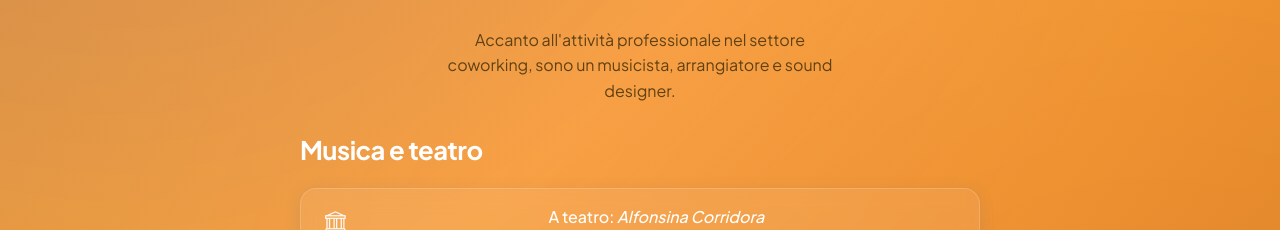
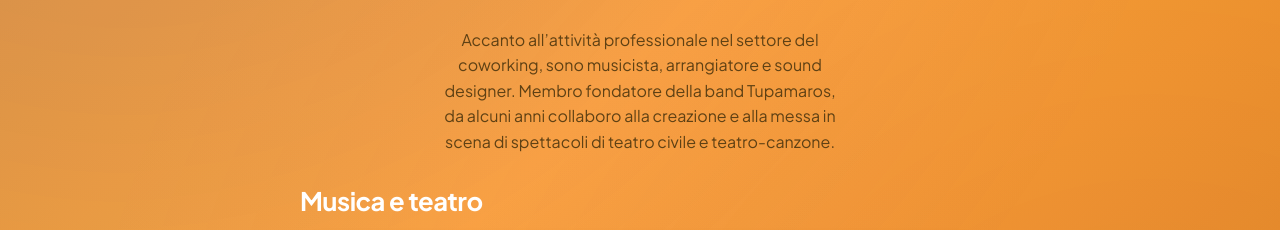
Before and after one commit to garubi/linktree, a plain HTML site: page index.html in a window 1280 px wide. Shown: the part 341-571 px from the top of the page. Drawn offline with nearby package versions, Linux system fonts and the light colour scheme.

Commit message:
Migliorata la descrizione e i meta descirption

```diff
--- a/index.html
+++ b/index.html
@@ -6,8 +6,8 @@
     <meta name="viewport" content="width=device-width, initial-scale=1.0">
     <title>Stefano Garuti - Profili social</title>
     <!-- SEO Meta Tags -->
-    <meta name="description" content="Musicista, autore, sound designer. Camminatore di montagne e pedalatore di pianure. Nel tempo libero imprenditore del settore coworking e sviluppatore">
-        <meta name="keywords" content="Stefano Garuti, musicista, autore, sound designer, camminatore, ciclista, imprenditore, coworking, sviluppatore, portfolio, links">
+    <meta name="description" content="Accanto all’attività professionale nel settore del coworking, sono musicista e arrangiatore. Membro della band Tupamaros, collaboro a spettacoli di teatro civile e teatro-canzone.">
+        <meta name="keywords" content="Stefano Garuti, musicista, autore, sound designer, teatro civile, imprenditore, coworking, sviluppatore, portfolio, links">
         <meta name="author" content="Stefano Garuti">
     <meta name="robots" content="index, follow">
 
@@ -15,14 +15,14 @@
     <meta property="og:type" content="website">
     <meta property="og:url" content="https://stefanogaruti.it/">
     <meta property="og:title" content="Stefano Garuti - Profili social">
-    <meta property="og:description" content="Musicista, autore, sound designer. Camminatore di montagne e pedalatore di pianure. Nel tempo libero imprenditore del settore coworking e sviluppatore">
+    <meta property="og:description" content="Accanto all’attività professionale nel settore del coworking, sono musicista e arrangiatore. Membro della band Tupamaros, collaboro a spettacoli di teatro civile e teatro-canzone.">
     <meta property="og:image" content="https://stefanogaruti.it/asset/ste-frulli.jpg">
 
     <!-- Twitter -->
     <meta name="twitter:card" content="summary_large_image">
     <meta name="twitter:url" content="https://stefanogaruti.it/">
     <meta name="twitter:title" content="Stefano Garuti - Profili social">
-    <meta name="twitter:description" content="Musicista, autore, sound designer. Camminatore di montagne e pedalatore di pianure. Nel tempo libero imprenditore del settore coworking e sviluppatore">
+    <meta name="twitter:description" content="Accanto all’attività professionale nel settore del coworking, sono musicista e arrangiatore. Membro della band Tupamaros, collaboro a spettacoli di teatro civile e teatro-canzone.">
     <meta name="twitter:image" content="https://stefanogaruti.it/asset/ste-frulli.jpg">
 
     <!-- Canonical URL -->
@@ -481,7 +481,7 @@
         </div>
             <!-- BIO: Translated according to language -->
             <p class="profile-bio">
-                Accanto all'attività professionale nel settore coworking, sono un musicista, arrangiatore e sound designer.
+               Accanto all’attività professionale nel settore del coworking, sono musicista, arrangiatore e sound designer. Membro fondatore della band Tupamaros, da alcuni anni collaboro alla creazione e alla messa in scena di spettacoli di teatro civile e teatro-canzone.
             </p>
         </header>
 
```
